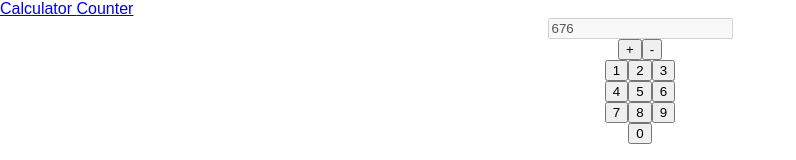
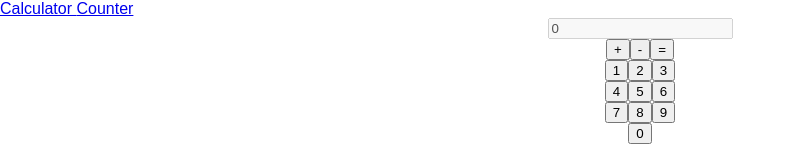
Before and after one commit to agataokolska/exercises-with-redux-part2, a React (Create React App) app: page /calculator in a window 1280 px wide. Shown: the top 160 px of the page, without its empty margins (0-796 px from the left). Built offline with nearby package versions, Linux system fonts and the light colour scheme.

Commit message:
add result with button '=', change logic of add action

```diff
--- a/src/state/calculator.js
+++ b/src/state/calculator.js
@@ -1,12 +1,15 @@
 const INPUT = 'calculator/INPUT'
 const ADD = 'calculator/ADD'
 const SUBSTRACT = 'calculator/SUBSTRACT'
+const RESULT = 'calculator/RESULT'
 
 export const addAction = () => ({type: ADD})
 
 export const substractAction = () => ({type: SUBSTRACT})
 
 export const inputAction = number => ({type:INPUT, number})
+
+export const resultAction = () => ({type:RESULT})
 
 const initialState = {
     result: 0,
@@ -15,6 +18,16 @@ const initialState = {
     lastOperation: null
 }
 
+const calculateResult = currentState => {
+    switch (currentState.lastOperation){
+        case ADD:
+        return currentState.result + currentState.input
+        case SUBSTRACT:
+        return currentState.result - currentState.input
+        default:
+        return currentState.result + currentState.input
+    }
+}
 export default (state = initialState, action) =>{
     switch(action.type){
         case INPUT:
@@ -26,7 +39,7 @@ export default (state = initialState, action) =>{
         case ADD:
         return{
             ...state,
-            result: state.result + state.input,
+            result: calculateResult(state),
             input: 0,
             isResultShown: true,
             lastOperation: action.type,
@@ -34,10 +47,18 @@ export default (state = initialState, action) =>{
         case SUBSTRACT:
         return{
             ...state,
-            result: state.result - state.input,
+            result: calculateResult(state),
             input:0,
             isResultShown: true,
             lastOperation: action.type
+        }
+        case RESULT:
+        return{
+            ...state,
+            result: calculateResult(state),
+            input:0,
+            isResultShown: true,
+            lastOperation: initialState.lastOperation
         }
         default:
         return state
--- a/src/store.js
+++ b/src/store.js
@@ -16,37 +16,37 @@ export const store = createStore(
 
 
 //automatic testing
-const getDiplayedVal = () => {
-    const state = store.getState().calculator
+// const getDiplayedVal = () => {
+//     const state = store.getState().calculator
 
-    return state.isResultShown ? state.result : state.input
-  }
+//     return state.isResultShown ? state.result : state.input
+//   }
 
-  store.dispatch(inputAction(6))
-  if (getDiplayedVal() !== 6) {
-    throw new Error('Input not works! Should be 6!')
-  }
-  store.dispatch(inputAction(7))
-  if (getDiplayedVal() !== 67) {
-    throw new Error('Input not works! Should be 67!')
-  }
-  store.dispatch(inputAction(3))
-  if (getDiplayedVal() !== 673) {
-    throw new Error('Input not works! Should be 673!')
-  }
+//   store.dispatch(inputAction(6))
+//   if (getDiplayedVal() !== 6) {
+//     throw new Error('Input not works! Should be 6!')
+//   }
+//   store.dispatch(inputAction(7))
+//   if (getDiplayedVal() !== 67) {
+//     throw new Error('Input not works! Should be 67!')
+//   }
+//   store.dispatch(inputAction(3))
+//   if (getDiplayedVal() !== 673) {
+//     throw new Error('Input not works! Should be 673!')
+//   }
 
-  store.dispatch(addAction())
-  if (getDiplayedVal() !== 673) {
-    throw new Error('Add not works! Should be 673!')
-  }
-  store.dispatch(inputAction(3))
-  if (getDiplayedVal() !== 3) {
-    throw new Error('Input not works! Should be 3!')
-  }
-  store.dispatch(addAction())
-  if (getDiplayedVal() !== 676) {
-    throw new Error('Add not works! Should be 676!')
-  }
+//   store.dispatch(addAction())
+//   if (getDiplayedVal() !== 673) {
+//     throw new Error('Add not works! Should be 673!')
+//   }
+//   store.dispatch(inputAction(3))
+//   if (getDiplayedVal() !== 3) {
+//     throw new Error('Input not works! Should be 3!')
+//   }
+//   store.dispatch(addAction())
+//   if (getDiplayedVal() !== 676) {
+//     throw new Error('Add not works! Should be 676!')
+//   }
 
 //function in window are only for manual  testing
 
--- a/src/views/Calculator.js
+++ b/src/views/Calculator.js
@@ -1,6 +1,6 @@
 import React from 'react'
 import { connect } from 'react-redux'
-import { inputAction, addAction, substractAction } from '../state/calculator';
+import { inputAction, addAction, substractAction, resultAction } from '../state/calculator';
 
 const styles={
     center:{
@@ -20,6 +20,7 @@ const Calculator = (props) => (
             <button onClick={props._addAction}>+</button>
 
             <button onClick={props._substractAction}>-</button>
+            <button onClick={props._resultAction}>=</button>
         </div>
         <div>
             <button onClick={() => props._inputAction(1)}>1</button>
@@ -52,7 +53,8 @@ const mapStateToProps = state => ({
 const mapDispatchToProps = dispatch => ({
     _inputAction: (number) => dispatch(inputAction(number)),
     _addAction: () => dispatch(addAction()),
-    _substractAction: () => dispatch(substractAction())
+    _substractAction: () => dispatch(substractAction()),
+    _resultAction: () => dispatch(resultAction())
 })
 
 export default connect(
```
